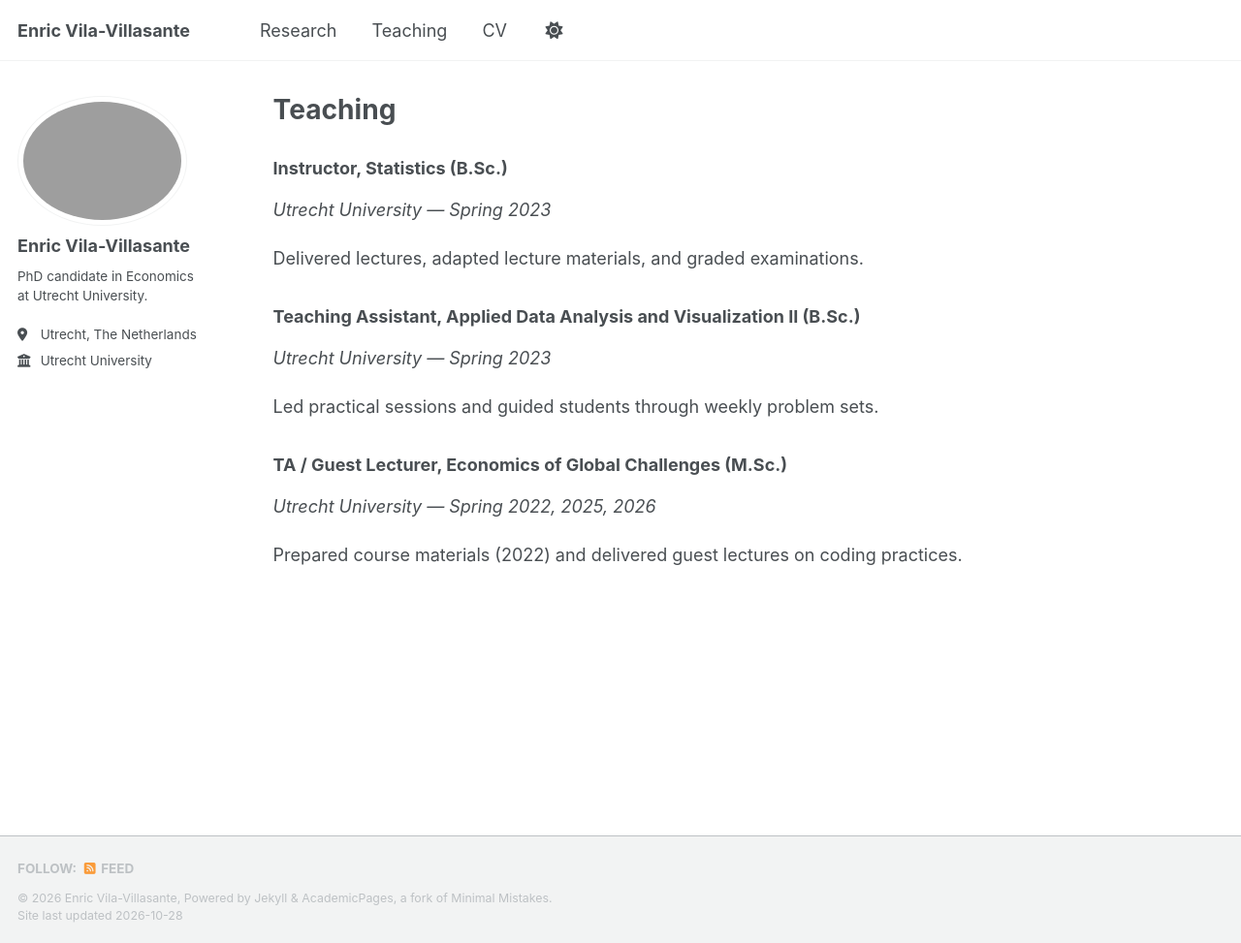
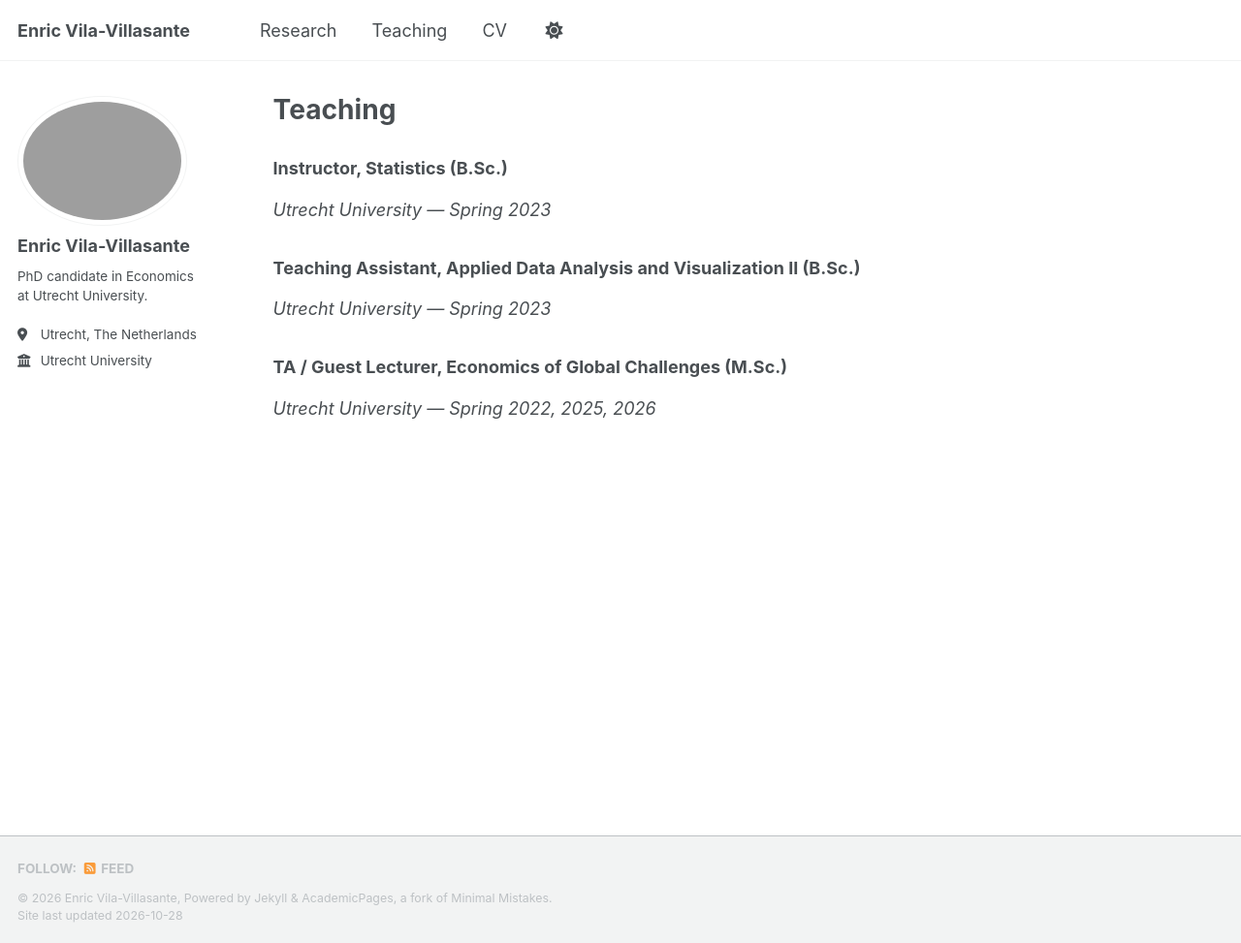
Before and after one commit to enricviladv/enricviladv.github.io, a Jekyll site: the page built from _pages/teaching.md, in a window 1280 px wide and 973 px high. Shown: the whole window at 97% size. Built offline with Jekyll 4.4.1, drawn with Linux system fonts in a browser that asks for light colours; a script that is not in the unit is left out.

```diff
--- a/_pages/teaching.md
+++ b/_pages/teaching.md
@@ -10,14 +10,12 @@ author_profile: true
 ### Instructor, Statistics (B.Sc.)
 *Utrecht University — Spring 2023*
 
-Delivered lectures, adapted lecture materials, and graded examinations.
+
 
 ### Teaching Assistant, Applied Data Analysis and Visualization II (B.Sc.)
 *Utrecht University — Spring 2023*
 
-Led practical sessions and guided students through weekly problem sets.
+
 
 ### TA / Guest Lecturer, Economics of Global Challenges (M.Sc.)
 *Utrecht University — Spring 2022, 2025, 2026*
-
-Prepared course materials (2022) and delivered guest lectures on coding practices.
```
